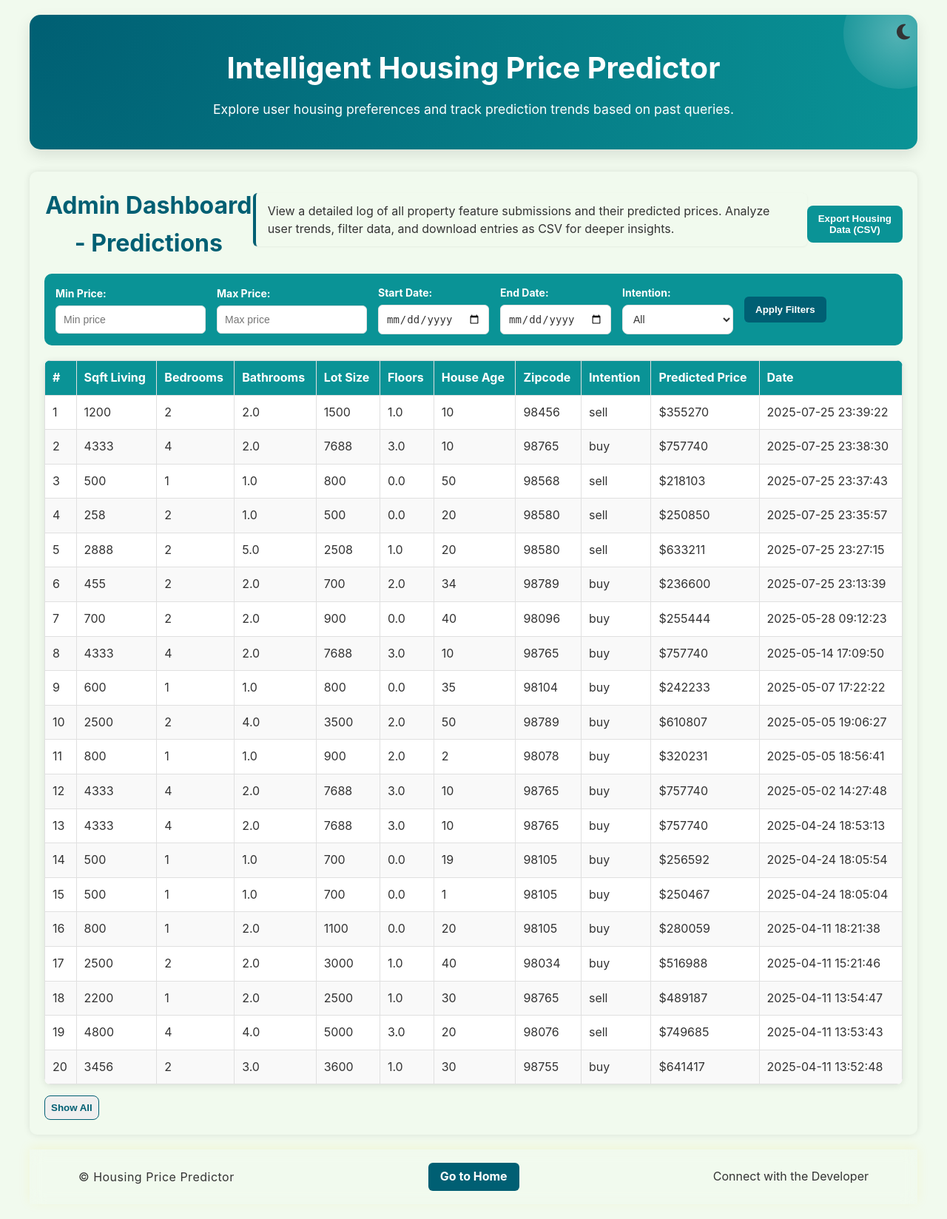
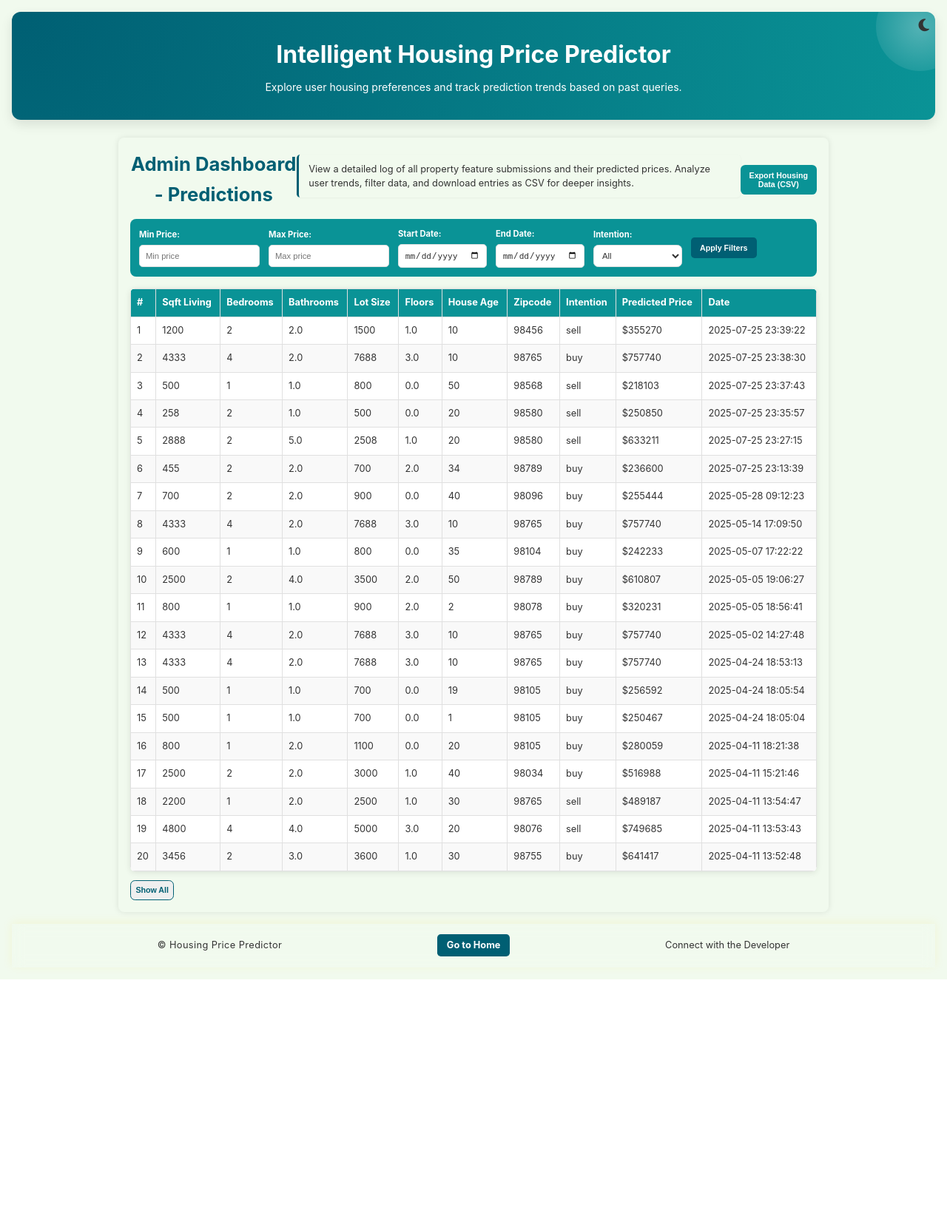
Before and after one commit to Nerdyk450/housing-model, a Flask app: page /admin in a window 1280 px wide. Shown: the whole page at 74% size. After the commit the page ends 1324 px from the top, so only its background shows below. Run offline with Flask 3, Linux system fonts and the light colour scheme; data comes from the database, SQL or seed files in the repository; parts of the project's set-up code (start-up, migrations or seed data) failed here and were passed over.

Commit message:
Implement zoom scaling and layout adjustments
Added CSS variable scaling and adjusted layout properties.

```diff
--- a/app/static/css/style.css
+++ b/app/static/css/style.css
@@ -1,6 +1,10 @@
 /*
    CSS Variables (Color Tokens) to be inherited throut the entire system
  */
+ /* Scale fix: Make 100% zoom look like 80% zoom */
+html {
+  zoom: 0.8;
+}
  :root {
   /* Light theme variables (default) */
   --primary-color: #005f73;       /* Deep teal */
@@ -86,7 +90,7 @@ body {
   background: var(--bg-color);
   color: var(--text-color);
   line-height: 1.6;
-  padding: 20px 0;  /* Changed from padding: 20px; */
+  padding: 20px;
   overflow-x: hidden;
 }
 
@@ -168,19 +172,7 @@ header p {
 main {
   max-width: 1200px;
   margin: 0 auto;
-  padding: 0 20px;
-  width: 100%;
 }
-
-header,
-section,
-footer,
-.admin-container {
-  max-width: 1200px !important;
-  margin-left: auto !important;
-  margin-right: auto !important;
-}
-
 .purpose-selection {
   display: flex;
   justify-content: center; /* Centers it horizontally */
@@ -234,6 +226,15 @@ footer,
 /* ============================================
    Form Section
 ============================================ */
+.tooltip {
+  display: inline-block;
+  margin-left: 5px;
+  width: 20px;
+  height: 20px;
+  line-height: 20px;
+  text-align: center;
+  cursor: help;
+}
 #form-section {
   position: relative;
   background: var(--form-bg);
@@ -246,7 +247,7 @@ footer,
 
 #form-section form {
   display: grid;
-  grid-template-columns: repeat(auto-fit, minmax(250px, 1fr));
+   grid-template-columns: repeat(4, 1fr); /* Force 4 columns instead of auto-fit */
   gap: 20px;
 }
 
```
